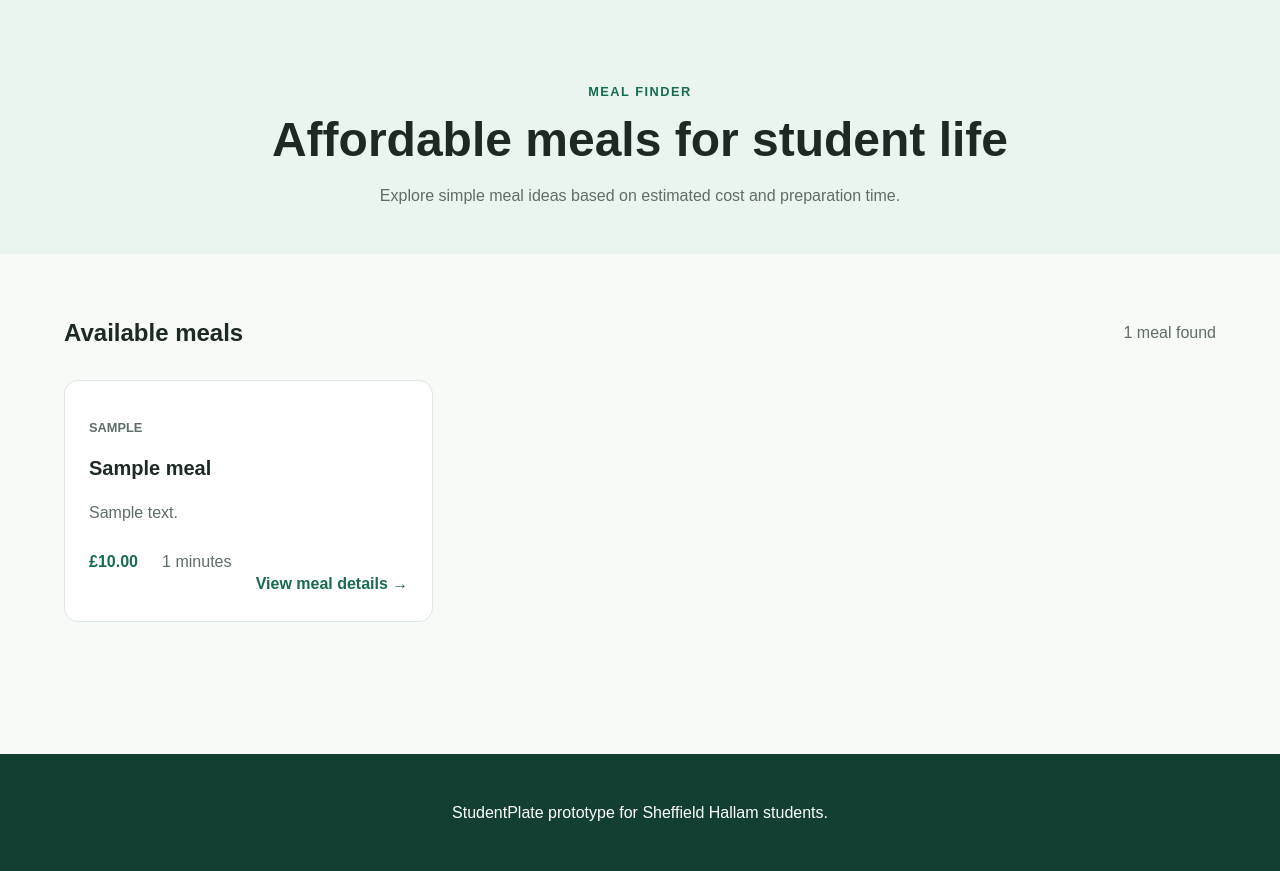
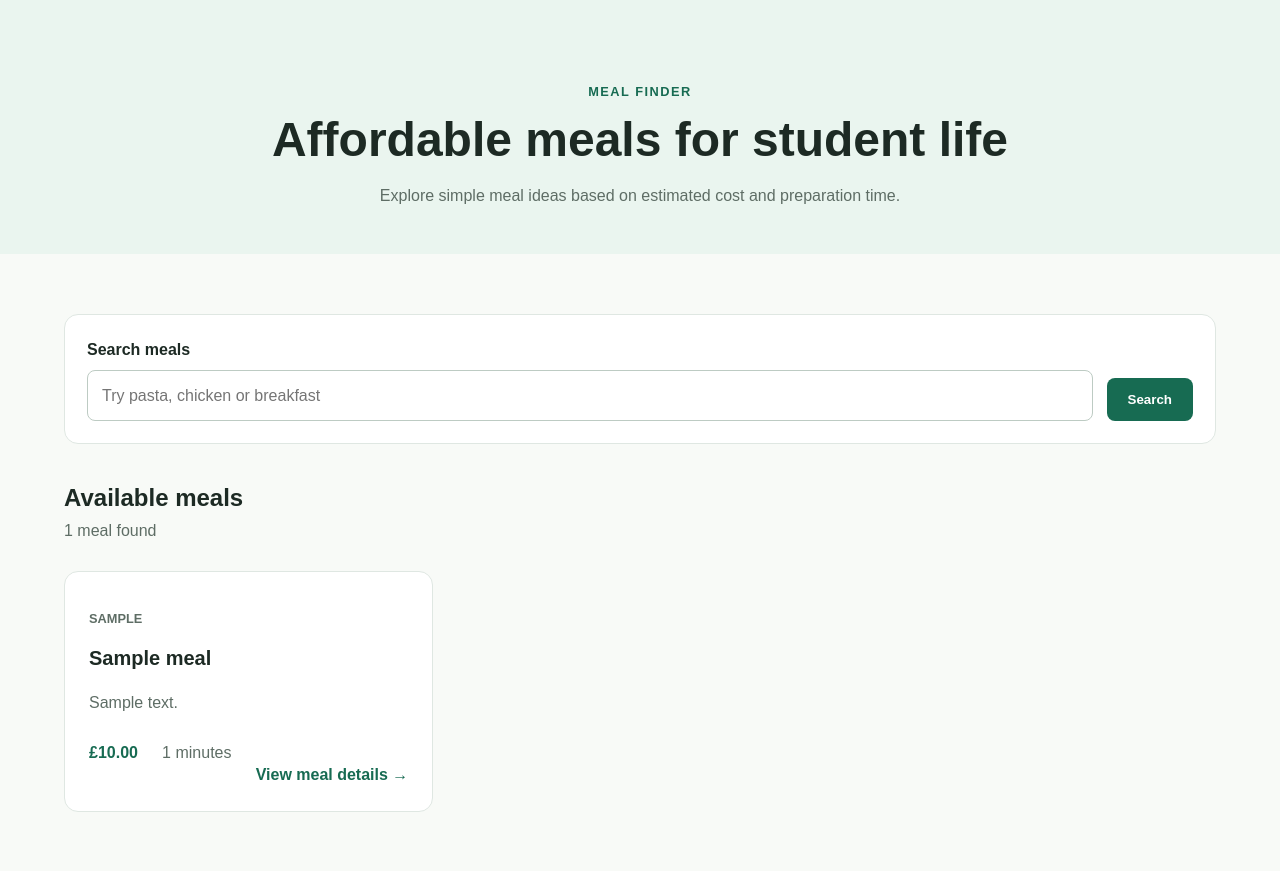
Before and after one commit to C1028030/studentplate, a Django app: page /meals/ in a window 1280 px wide. Shown: the part 74-945 px from the top of the page. Run offline with Django 5.2, Linux system fonts and the light colour scheme; tables that the repository leaves empty hold one stand-in row (values such as "Sample post").

Commit message:
added meal catalogue

```diff
--- a/meals/static/meals/css/style.css
+++ b/meals/static/meals/css/style.css
@@ -586,3 +586,79 @@ a {
         grid-template-columns: 1fr;
     }
 }
+
+/* Meal search */
+
+.meal-search-form {
+    display: flex;
+    align-items: flex-end;
+    gap: 14px;
+
+    margin-bottom: 35px;
+    padding: 22px;
+
+    background-color: #ffffff;
+    border: 1px solid #dfe7e2;
+    border-radius: 14px;
+}
+
+.search-field {
+    flex: 1;
+}
+
+.search-field label {
+    display: block;
+    margin-bottom: 7px;
+    font-weight: bold;
+}
+
+.search-field input {
+    width: 100%;
+    padding: 12px 14px;
+
+    border: 1px solid #bdcbc3;
+    border-radius: 8px;
+
+    font: inherit;
+}
+
+.search-field input:focus {
+    border-color: #176b52;
+    outline: 2px solid #d7eee4;
+}
+
+.clear-search {
+    padding: 12px 5px;
+    color: #176b52;
+    font-weight: bold;
+}
+
+.empty-results {
+    grid-column: 1 / -1;
+    padding: 45px;
+
+    background-color: #ffffff;
+    border: 1px solid #dfe7e2;
+    border-radius: 14px;
+
+    text-align: center;
+}
+
+.empty-results h3 {
+    margin-top: 0;
+}
+
+.empty-results p {
+    color: #5e6d65;
+}
+
+@media (max-width: 750px) {
+    .meal-search-form {
+        align-items: stretch;
+        flex-direction: column;
+    }
+
+    .clear-search {
+        text-align: center;
+    }
+}
--- a/meals/templates/meals/meal_list.html
+++ b/meals/templates/meals/meal_list.html
@@ -18,13 +18,45 @@
 
     <!--- Meal catalogue --->
     <section class="catalogue-section">
+        <!-- Meal search -->
+         <form method="get" class="meal-search-form">
+            <div class="search-field">
+                <label for="meal-search">Search meals</label>
+
+                <input
+                    id="meal-search"
+                    type="search"
+                    name="q"
+                    value="{{ query }}"
+                    placeholder="Try pasta, chicken or breakfast"
+                >
+            </div>
+
+            <button class="button primary-button" type="submit">
+                Search
+            </button>
+
+            {% if query %}
+                <a href="{% url 'meal_list' %}" class="clear-search">
+                    Clear search
+                </a>
+            {% endif %}
+         </form>
         <div class="catalogue-heading">
-            <h2>Available meals</h2>
+            <div>
+                <h2>
+                    {% if query %}
+                        Results for "{{ query }}"
+                    {% else %}
+                        Available meals
+                    {% endif %}
+                </h2>
 
-            <p>
-                {{ meals|length }}
-                meal{{ meals|length|pluralize }} found
-            </p>
+                <p>
+                    {{ meals|length }}
+                    meal{{ meals|length|pluralize }} found
+                </p>
+            </div>
         </div>
 
         <div class="meal-grid">
@@ -53,7 +85,17 @@
                 </div>
             </article>
         {% empty %}
-            <p>No meals are currently available</p>
+            <div class="empty-results">
+                <h3>No matching meals found</h3>
+
+                <p>
+                    Try a different search or return to the complete catalogue
+                </p>
+
+                <a href="{% url 'meal_list' %}" class="button primary-button">
+                    View all meals
+                </a>
+            </div>
         {% endfor %}
         </div>
     </section>
--- a/meals/views.py
+++ b/meals/views.py
@@ -1,3 +1,4 @@
+from django.db.models import Q
 from django.shortcuts import get_object_or_404, render
 from .models import Meal
 
@@ -9,13 +10,25 @@ def home(request):
 
 # Displays the meals stored in the database
 def meal_list(request):
-    # Retrieve available meals and order them from cheapest to most expensive
-    meals = Meal.objects.filter(
-        is_available=True
-    ).order_by("price")
+    # Read the search query from the page URL
+    query = request.GET.get("q", "").strip()
+
+    # Begin with every available meal
+    meals = Meal.objects.filter(is_available=True)
+
+    # Search the name and description when a query is provided
+    if query:
+        meals = meals.filter(
+            Q(name__icontains=query)
+            | Q(description__icontains=query)
+        )
+
+    # Display the cheapest meals first
+    meals = meals.order_by("price")
 
     context = {
         "meals": meals,
+        "query": query,
     }
 
     return render(request, "meals/meal_list.html", context)
```
